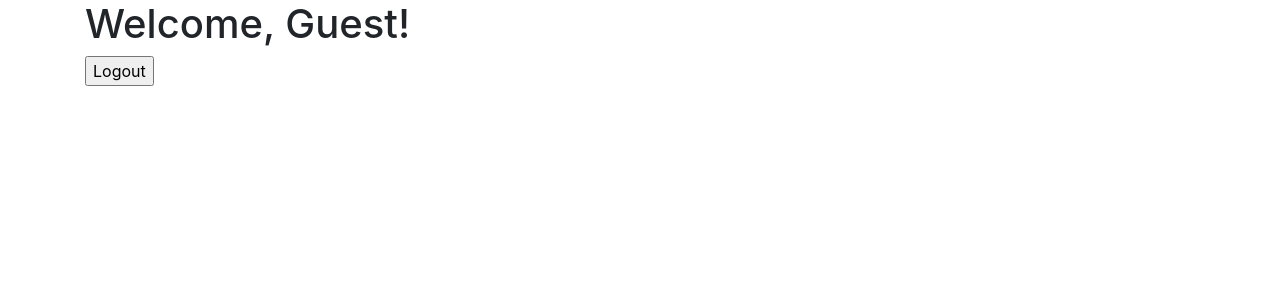
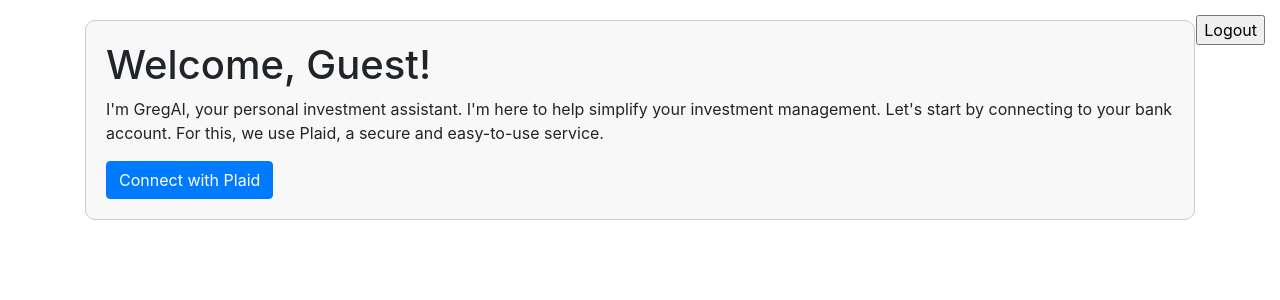
Before and after one commit to rodrigocruzs/Portfolio-chatbot, a Flask app: page /welcome in a window 1280 px wide. Shown: the top 300 px of the page. Run offline with Flask 3, Linux system fonts and the light colour scheme; a user stored in the database is signed in; parts of the project's set-up code (start-up, migrations or seed data) failed here and were passed over; some libraries are stand-ins or nearby versions.

Commit message:
some file reorganization

```diff
--- a/Whatsapp/templates/welcome.html
+++ b/Whatsapp/templates/welcome.html
@@ -8,14 +8,35 @@
     <!-- Bootstrap CSS -->
     <link href="https://stackpath.bootstrapcdn.com/bootstrap/4.5.2/css/bootstrap.min.css" rel="stylesheet">
 
+    <style>
+      .chat-container {
+        background-color: #f8f8f8;
+        border: 1px solid #ccc;
+        border-radius: 10px;
+        padding: 20px;
+        margin-top: 20px;
+      }
+
+      .logout-btn {
+        position: absolute;
+        right: 15px;
+        top: 15px;
+      }
+    </style>
+
     <title>Welcome</title>
   </head>
   <body>
     <div class="container">
-      <h1>Welcome, {{ name }}!</h1>
-      <form action="{{ url_for('logout') }}" method="post">
+      <form class="logout-btn" action="{{ url_for('logout') }}" method="post">
         <input type="submit" value="Logout">
       </form>
+
+      <div class="chat-container">
+        <h1>Welcome, {{ name }}!</h1>
+        <p>I'm GregAI, your personal investment assistant. I'm here to help simplify your investment management. Let's start by connecting to your bank account. For this, we use Plaid, a secure and easy-to-use service.</p>
+        <button class="btn btn-primary" id="connect-with-plaid">Connect with Plaid</button>
+      </div>
     </div>
   </body>
 </html>
```
Also changed, not shown: Whatsapp/functions.py (+6 -5 lines).
